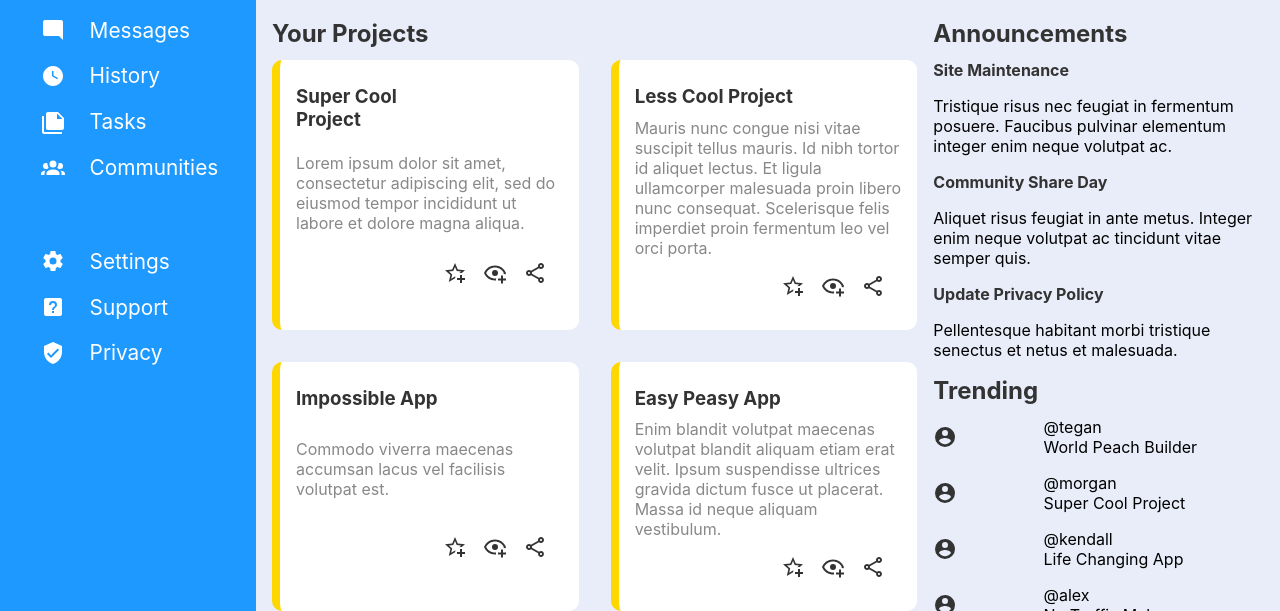
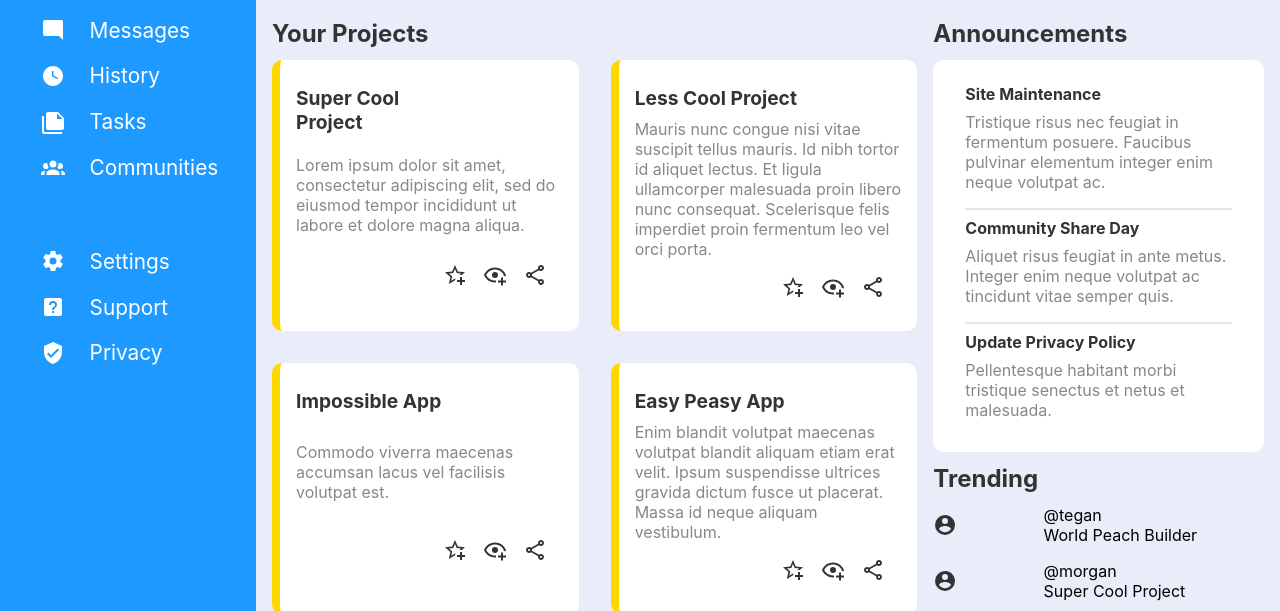
Before and after one commit to TayTufenkjian/admin-dashboard, a plain HTML site: page index.html in a window 1280 px wide. Shown: the part 189-800 px from the top of the page. Drawn offline with Linux system fonts and the light colour scheme.

Commit message:
Add styles for announcements

```diff
--- a/index.html
+++ b/index.html
@@ -116,6 +116,7 @@
             <aside>
                 <div class="announcements">
                     <h2>Announcements</h2>
+                    <div class="announcements-container">
                         <div class="announcements-item">
                             <h4>Site Maintenance</h4>
                             <p>Tristique risus nec feugiat in fermentum posuere. Faucibus pulvinar elementum integer enim neque volutpat ac.</p>
@@ -127,6 +128,7 @@
                         <div class="announcements-item">
                             <h4>Update Privacy Policy</h4>
                             <p>Pellentesque habitant morbi tristique senectus et netus et malesuada. </p>
+                        </div>
                     </div>
                 </div>
                 <div class="trending">
--- a/style.css
+++ b/style.css
@@ -15,10 +15,15 @@ h1 {
     margin: 1em 0;
 }
 
-h2, h3, h4, h5, h6 {
+h2, h3, h4 {
     color: #333;
     margin: 0.5em 0;
 }
+
+h3 {
+    font-size: 1.2rem;
+}
+
 
 .container {
     display: grid;
@@ -111,6 +116,25 @@ nav img {
 }
 
 /* Main content styles */
+.announcements-container {
+    background: #fff;
+    border-radius: 10px;
+    padding: 1rem 2rem;
+}
+
+.announcements p {
+    color: #888;
+    margin-top: 0;
+}
+
+.announcements-item {
+    border-bottom: 2px solid #e5e5e5;
+}
+
+.announcements-item:last-child {
+    border: 0;
+}
+
 article {
     background-color: #fff;
     border-left: 8px solid gold;
```
Lines whose indentation alone changed are shown as unchanged.
